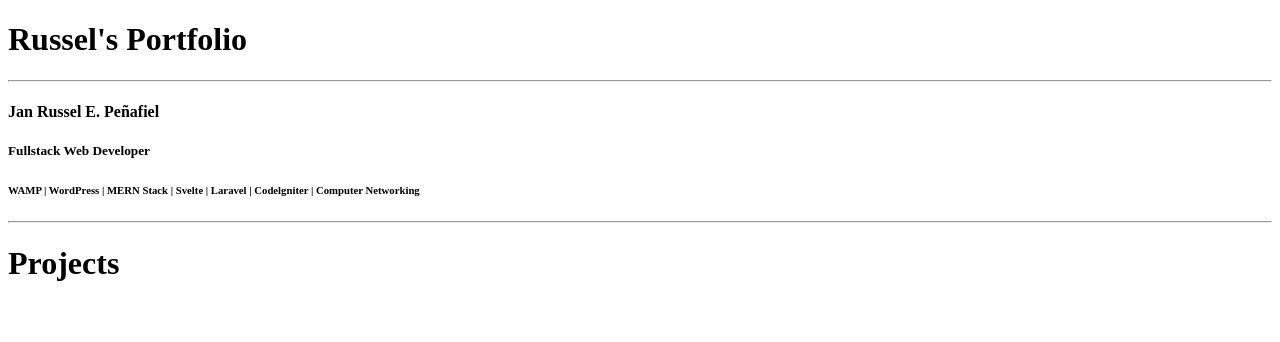
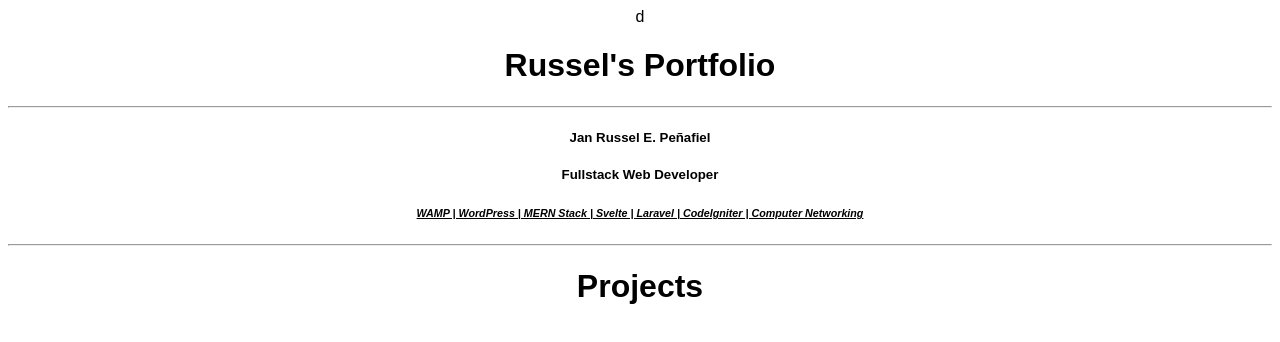
Before and after one commit to Jan-Russel-Penafiel/PORTFOLIO, a plain HTML site: page index.html in a window 1280 px wide. Drawn offline with Linux system fonts and the light colour scheme.

Commit message:
first commit

```diff
--- a/index.html
+++ b/index.html
@@ -3,14 +3,14 @@
 <head>
     <meta charset="UTF-8">
     <meta name="viewport" content="width=device-width, initial-scale=1.0">
-    <title>Russel's Portfolio</title>
-    <link rel="stylesheets" href="style.css">
-</head>
+    <title>Russel's Portfoli</title>
+    <link rel="stylesheet" href="style.css">
+</head>d
 
 <body>
 <h1>Russel's Portfolio</h1>
 <hr>
-<h4>Jan Russel E. Peñafiel</h4>
+<h5>Jan Russel E. Peñafiel</h5>
 <h5>Fullstack Web Developer</h5>
 <h6>WAMP | WordPress | MERN Stack | Svelte | Laravel | Codelgniter | Computer Networking </h6>
 <hr>
--- a/style.css
+++ b/style.css
@@ -6,4 +6,6 @@ body {
 }
 h6 {
     font-style: italic;
+    font-weight: bold;
+    text-decoration: underline;
 }
```
